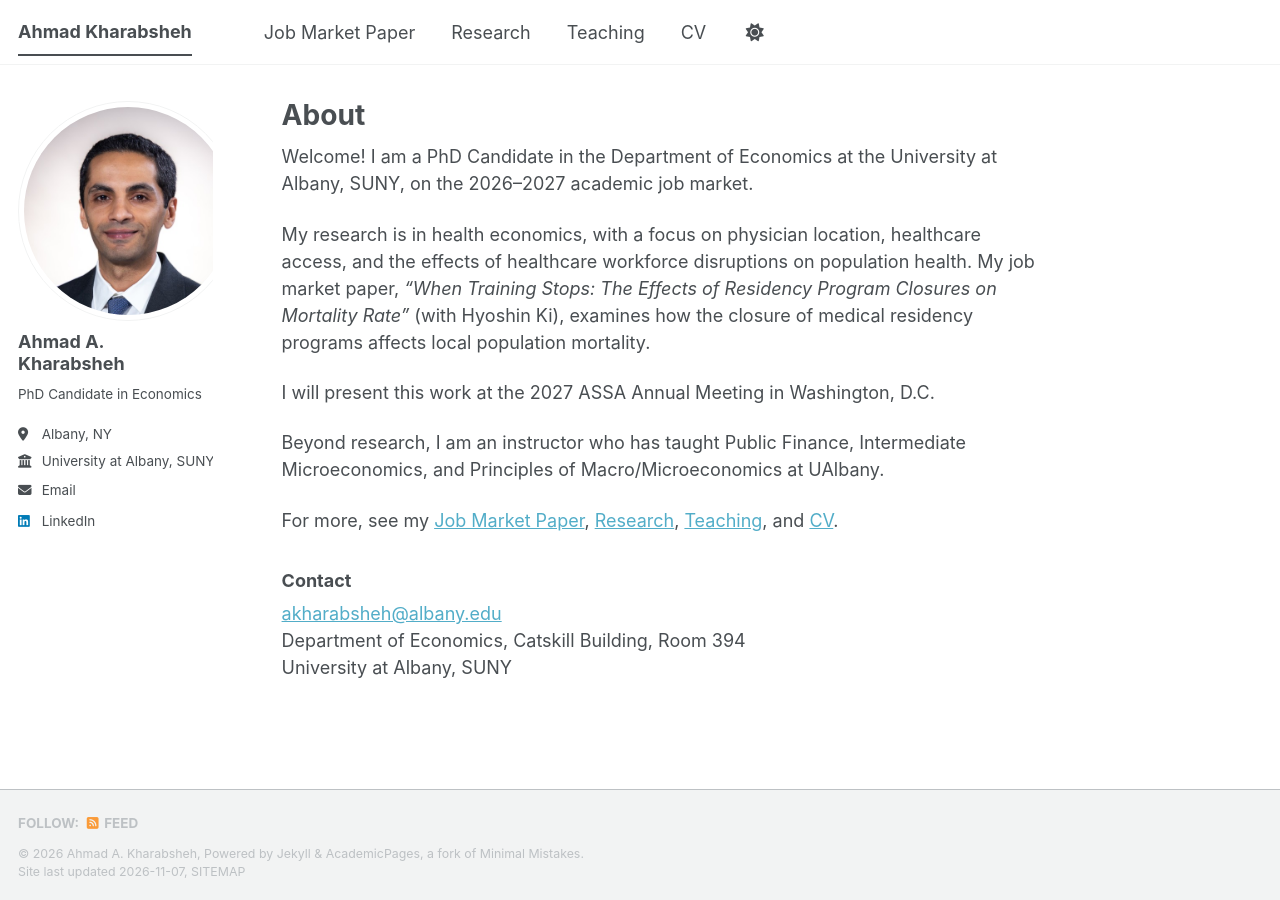
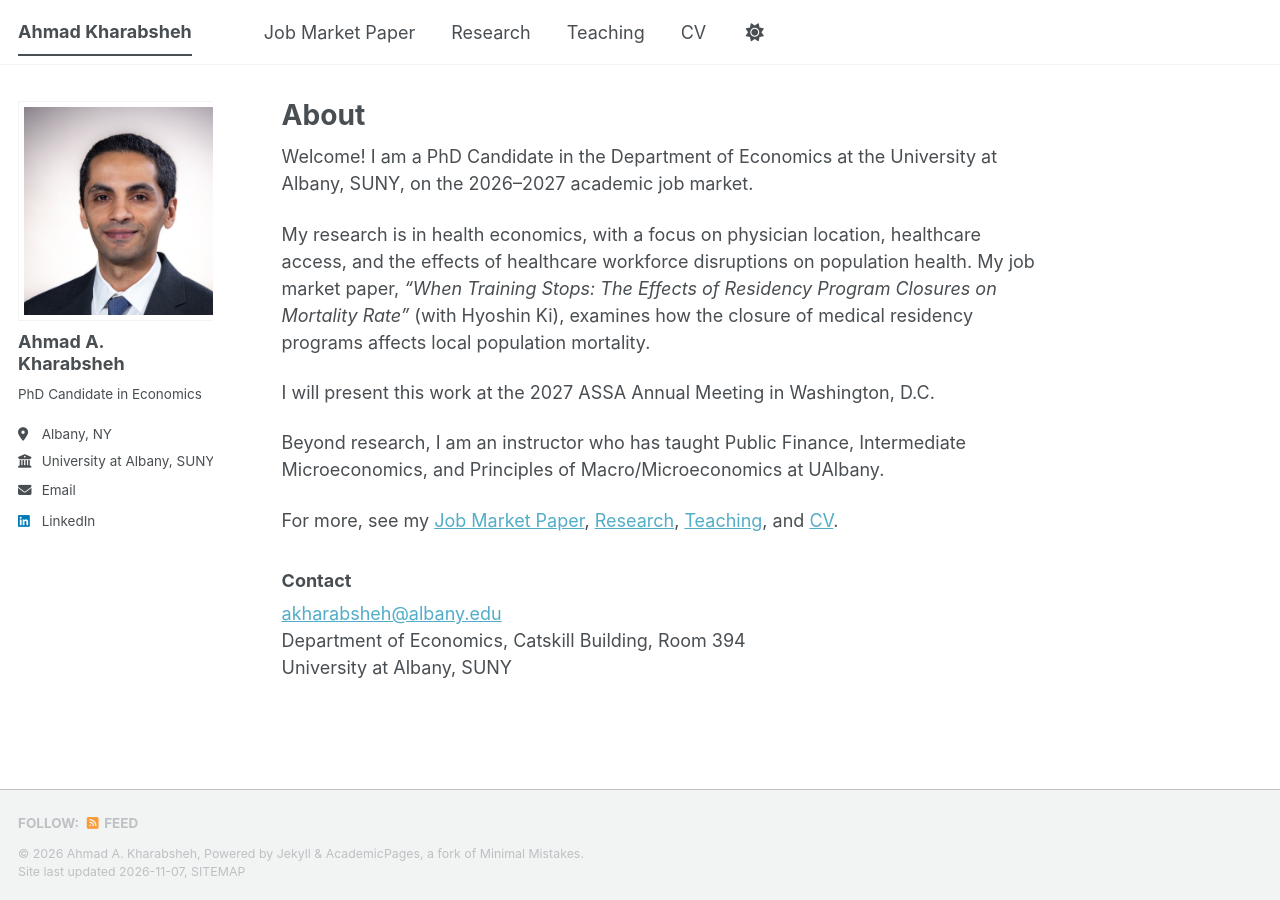
Before and after one commit to Kharabshehahmad/Kharabshehahmad.github.io, a Jekyll site: the page built from _pages/about.md, in a window 1280 px wide. Built offline with Jekyll 4.4.1, drawn with Linux system fonts in a browser that asks for light colours; a script bundle is joined from its source files by our own code; library files that are not in the unit come from our copies.

Commit message:
Update head.html

```diff
--- a/_includes/head.html
+++ b/_includes/head.html
@@ -2,7 +2,7 @@
 <style>
   .author__avatar img {
     max-width: 220px !important;
-    border-radius: 50% !important;
+    border-radius: 0 !important;
   }
   @media (min-width: 64em) {
     .sidebar .author__avatar img {
```
